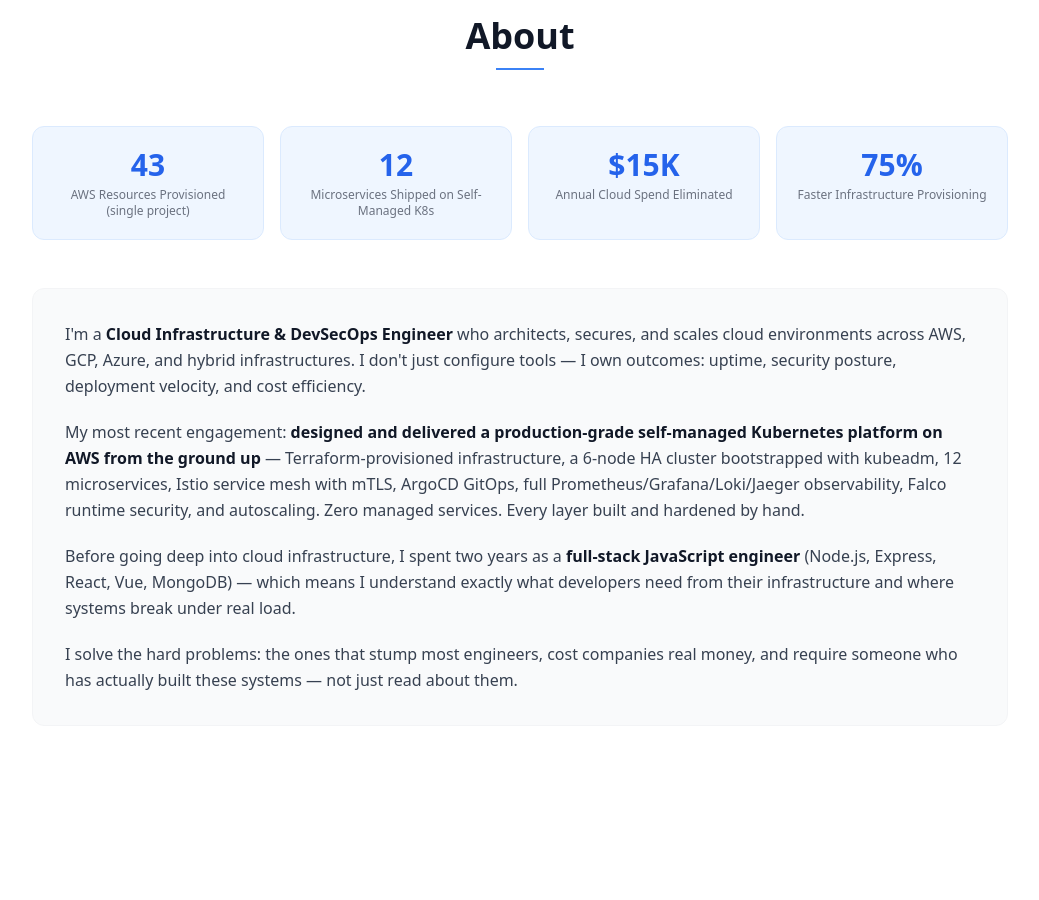
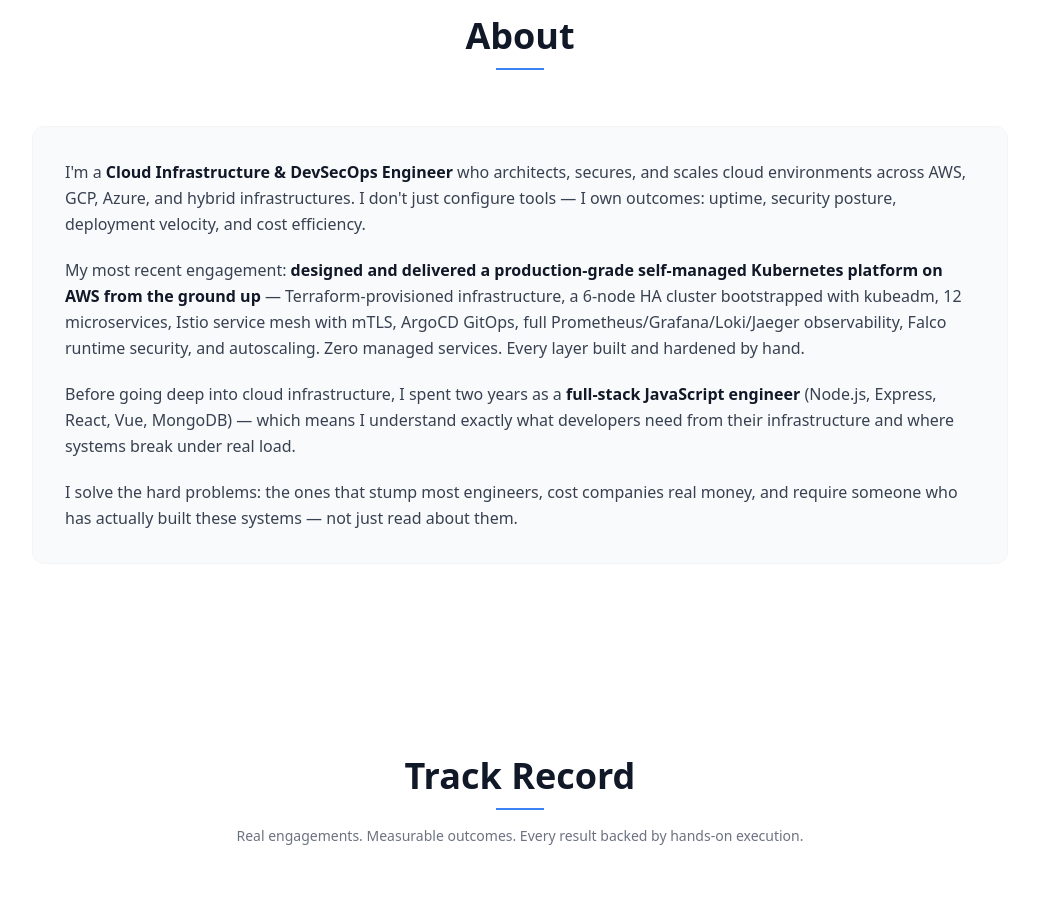
Before and after one commit to AbdurRehman924/Personal-Portfolio, a React (Create React App) app: page / in a window 1280 px wide. Shown: the part 880-1780 px from the top of the page, without its empty margins (120-1159 px from the left). Built offline with nearby package versions, Linux system fonts and the light colour scheme.

Commit message:
refactor(about): remove stats grid, let narrative stand alone

```diff
--- a/src/components/About.jsx
+++ b/src/components/About.jsx
@@ -2,12 +2,6 @@ import useFadeIn from '../hooks/useFadeIn';
 
 const About = () => {
   const ref = useFadeIn();
-  const highlights = [
-    { value: '43', label: 'AWS Resources Provisioned (single project)' },
-    { value: '12', label: 'Microservices Shipped on Self-Managed K8s' },
-    { value: '$15K', label: 'Annual Cloud Spend Eliminated' },
-    { value: '75%', label: 'Faster Infrastructure Provisioning' },
-  ];
 
   return (
     <section id="about" className="py-24 bg-white">
@@ -15,16 +9,6 @@ const About = () => {
         <div className="text-center mb-14">
           <h2 className="text-4xl font-bold text-gray-900 mb-3">About</h2>
           <div className="w-12 h-0.5 bg-blue-500 mx-auto"></div>
-        </div>
-
-        {/* Stats row */}
-        <div className="grid grid-cols-2 md:grid-cols-4 gap-4 mb-12">
-          {highlights.map((h, i) => (
-            <div key={i} className="text-center p-5 bg-blue-50 rounded-xl border border-blue-100">
-              <div className="text-3xl font-bold text-blue-600 mb-1">{h.value}</div>
-              <div className="text-xs text-gray-500 font-medium">{h.label}</div>
-            </div>
-          ))}
         </div>
 
         <div className="bg-gray-50 border border-gray-100 rounded-xl p-8 space-y-5 text-gray-700 leading-relaxed">
```
